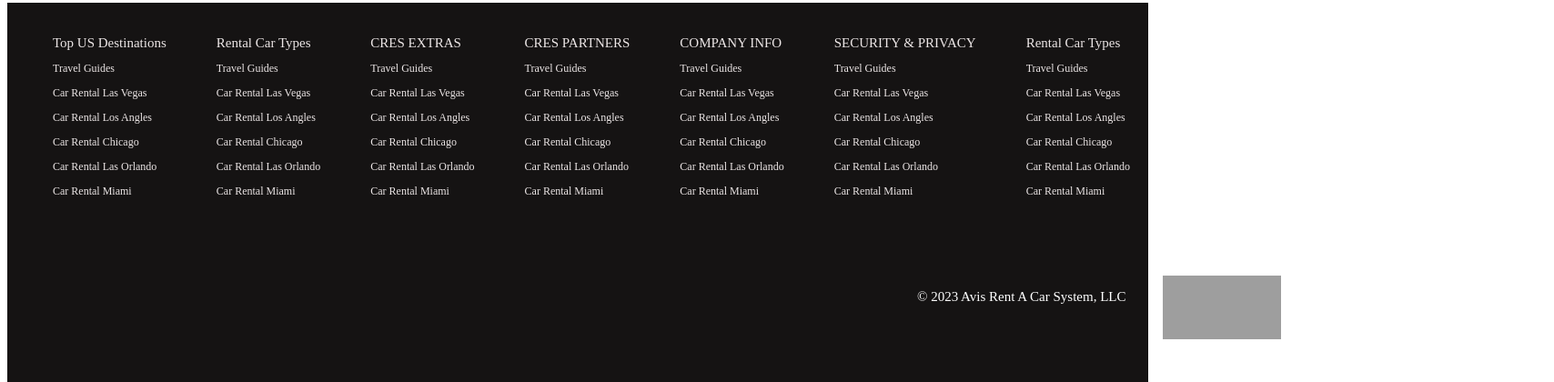
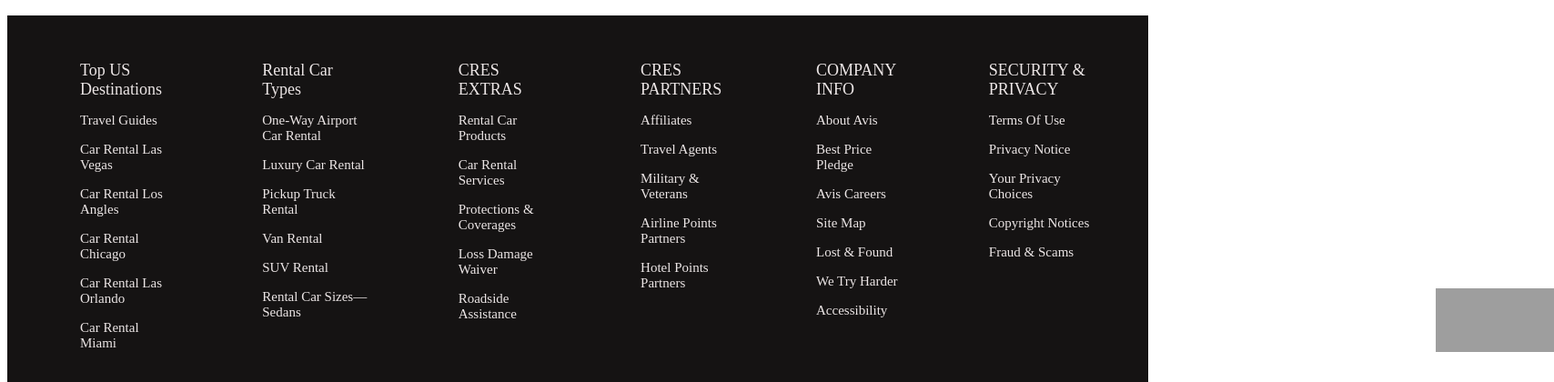
Before and after one commit to omkar231098/Car-Rental-Service, a plain HTML site: page index.html in a window 1280 px wide. Shown: the part 2230-2650 px from the top of the page at 91% size, 1708 px wide, since content can reach past the window. Drawn offline with Linux system fonts and the light colour scheme; grey boxes are pictures that could not be loaded.

Commit message:
text-deco

```diff
--- a/index.css
+++ b/index.css
@@ -1,3 +1,5 @@
+
+
 .navhead{
     background-color:  rgb(207, 199, 199);;
 
@@ -10,6 +12,7 @@
     margin-left: 10px;
     margin-right: 50px;
     text-align: center;
+
   }
 
   /* Style the links inside the navigation bar */
@@ -19,8 +22,8 @@
     text-align: center;
     padding: 14px 14px;
     text-decoration: none;
-    font-size: 10px;
-
+    font-size: 14px;
+    font-weight: bold;
   }
   .navbar a:nth-child(1){
     color: red;
@@ -381,24 +384,26 @@ margin-top: 30px;
 }
 
 #footer>div>div{
-    margin-top: 15px;
-    padding: 20px;
+    margin-top: 50px;
+    margin-left: 50px;
+    margin-right: 50px;
+
     color: rgb(236, 230, 230);
 }
 
 #footer>div a{
-    font-size: 15px;
+    font-size: 18px;
     cursor: pointer;
 }
 
 #footer>div p{
-    font-size: 12px;
+    font-size: 15px;
     cursor: pointer;
 }
 #footer .copy{
     color: white;
     margin-top: 150px;
-    margin-left: 1000px;
+    margin-left: 1300px;
     /* border: 1px solid red; */
     width: 400px;
     height: 100px;
@@ -409,6 +414,7 @@ margin-top: 30px;
     /* border: 1px solid red; */
     width: 130px;
     height: 70px;
+
 }
 #footer .copy>p{
     font-size: 15px;
--- a/index.html
+++ b/index.html
@@ -20,8 +20,8 @@
     <a href="#">CAR SALES</a>
     <a href="#">HELP</a>
     <a href="#">AVIS PREFERRED</a>
-    <a href="#"><button>SIGN UP</button></a>
-    <a href="#"><button>LOG IN</button></a>
+    <a href="./signup.html"><button>SIGN UP</button></a>
+    <a href="./login.html"><button>LOG IN</button></a>
   </div>
 </div>
 <div class="find">
@@ -149,58 +149,51 @@
   </div>
   <div id="list2">
     <a onclick="return showOrHide('menulink1');" class="footer-header arrow-down-grey-mob"> Rental Car Types</a>
-    <p>Travel Guides</p>
-    <p>Car Rental Las Vegas</p>
-    <p>Car Rental Los Angles</p>
-    <p>Car Rental Chicago</p>
-    <p>Car Rental Las Orlando</p>
-    <p>Car Rental Miami</p>
+    <p>One-Way Airport Car Rental</p>
+    <p>Luxury Car Rental</p>
+    <p>Pickup Truck Rental</p>
+    <p>Van Rental</p>
+    <p>SUV Rental</p>
+    <p>Rental Car Sizes—Sedans</p>
   </div>
   <div id="list2">
     <a onclick="return showOrHide('menulink1');" class="footer-header arrow-down-grey-mob"> CRES EXTRAS</a>
-    <p>Travel Guides</p>
-    <p>Car Rental Las Vegas</p>
-    <p>Car Rental Los Angles</p>
-    <p>Car Rental Chicago</p>
-    <p>Car Rental Las Orlando</p>
-    <p>Car Rental Miami</p>
+    <p>Rental Car Products</p>
+    <p>Car Rental Services</p>
+    <p>Protections & Coverages</p>
+    <p>Loss Damage Waiver</p>
+    <p>Roadside Assistance</p>
+
   </div>
   <div id="list2">
     <a onclick="return showOrHide('menulink1');" class="footer-header arrow-down-grey-mob"> CRES PARTNERS</a>
-    <p>Travel Guides</p>
-    <p>Car Rental Las Vegas</p>
-    <p>Car Rental Los Angles</p>
-    <p>Car Rental Chicago</p>
-    <p>Car Rental Las Orlando</p>
-    <p>Car Rental Miami</p>
+    <p>Affiliates</p>
+    <p>Travel Agents</p>
+    <p>Military & Veterans</p>
+    <p>Airline Points Partners</p>
+    <p>Hotel Points Partners</p>
+
   </div>
   <div id="list2">
     <a onclick="return showOrHide('menulink1');" class="footer-header arrow-down-grey-mob"> COMPANY INFO</a>
-    <p>Travel Guides</p>
-    <p>Car Rental Las Vegas</p>
-    <p>Car Rental Los Angles</p>
-    <p>Car Rental Chicago</p>
-    <p>Car Rental Las Orlando</p>
-    <p>Car Rental Miami</p>
+    <p>About Avis</p>
+    <p>Best Price Pledge</p>
+    <p>Avis Careers</p>
+    <p>Site Map</p>
+    <p>Lost & Found</p>
+    <p>We Try Harder</p>
+    <p>Accessibility</p>
   </div>
   <div id="list2">
     <a onclick="return showOrHide('menulink1');" class="footer-header arrow-down-grey-mob"> SECURITY & PRIVACY</a>
-    <p>Travel Guides</p>
-    <p>Car Rental Las Vegas</p>
-    <p>Car Rental Los Angles</p>
-    <p>Car Rental Chicago</p>
-    <p>Car Rental Las Orlando</p>
-    <p>Car Rental Miami</p>
+    <p>Terms Of Use</p>
+    <p>Privacy Notice</p>
+    <p>Your Privacy Choices</p>
+    <p>Copyright Notices</p>
+    <p>Fraud & Scams</p>
+
   </div>
-  <div id="list2">
-    <a onclick="return showOrHide('menulink1');" class="footer-header arrow-down-grey-mob"> Rental Car Types</a>
-    <p>Travel Guides</p>
-    <p>Car Rental Las Vegas</p>
-    <p>Car Rental Los Angles</p>
-    <p>Car Rental Chicago</p>
-    <p>Car Rental Las Orlando</p>
-    <p>Car Rental Miami</p>
-  </div>
+
 
 </div>
 <div class="copy">
```
